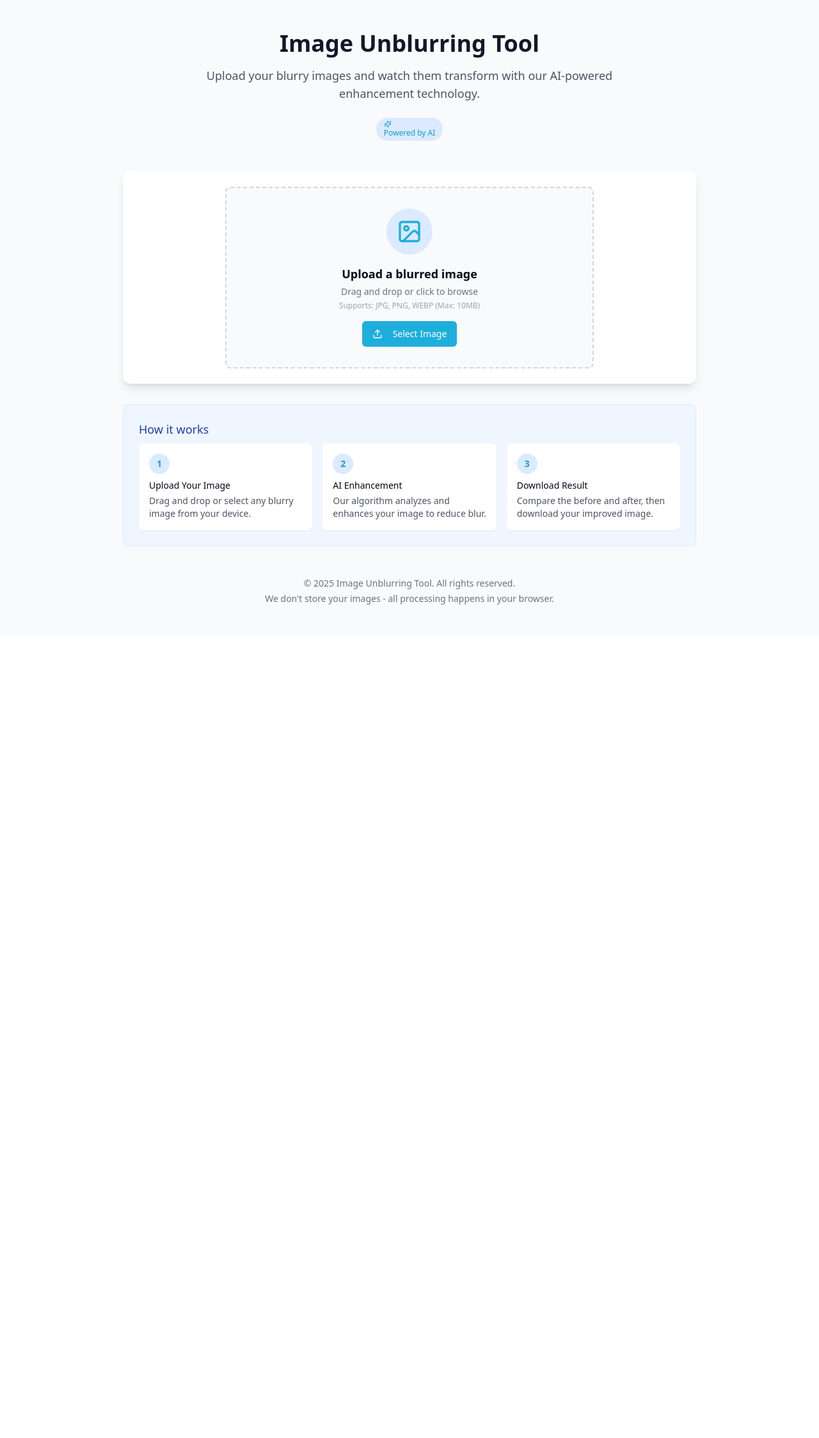
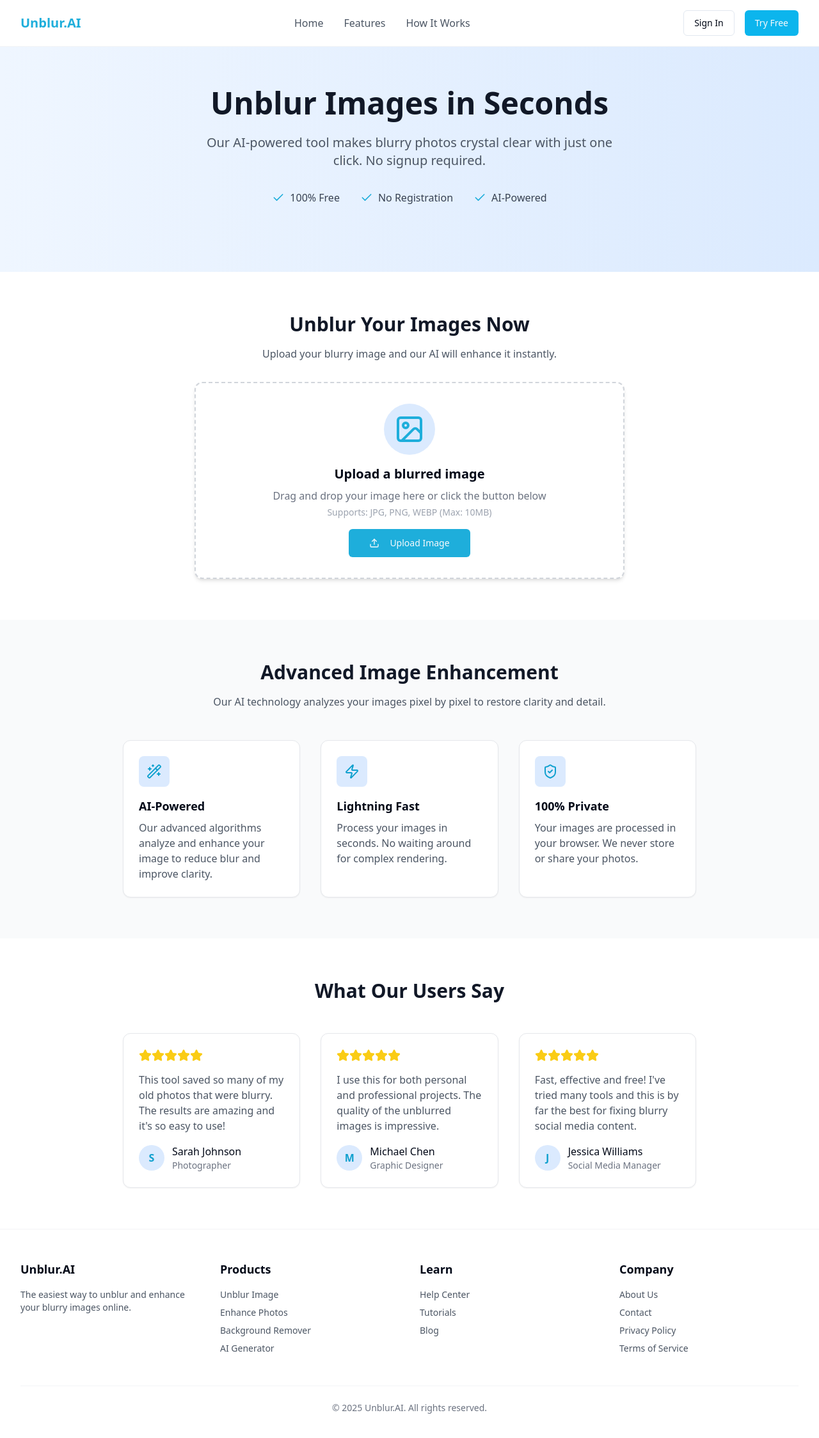
Before and after one commit to rahulkothuri/imageai, a React (Vite) app: page / in a window 1280 px wide. Shown: the top 2248 px of the page at 64% size. Before the commit the page ends 994 px from the top, so only its background shows below. Built offline with nearby package versions, Linux system fonts and the light colour scheme.

Commit message:
Refactor: Update UI to match fotor.com

```diff
--- /dev/null
+++ b/src/components/Banner.tsx
@@ -0,0 +1,34 @@
+
+import { Check } from "lucide-react";
+
+const Banner = () => {
+  return (
+    <div className="bg-gradient-to-r from-blue-50 to-blue-100 py-16 px-4 sm:px-6 lg:px-8">
+      <div className="max-w-4xl mx-auto text-center">
+        <h1 className="text-4xl sm:text-5xl font-bold text-gray-900 mb-6">
+          Unblur Images in Seconds
+        </h1>
+        <p className="text-xl text-gray-600 mb-8 mx-auto max-w-2xl">
+          Our AI-powered tool makes blurry photos crystal clear with just one click. No signup required.
+        </p>
+
+        <div className="flex justify-center space-x-8 mb-10">
+          <div className="flex items-center text-gray-700">
+            <Check className="h-5 w-5 text-blue-500 mr-2" />
+            <span>100% Free</span>
+          </div>
+          <div className="flex items-center text-gray-700">
+            <Check className="h-5 w-5 text-blue-500 mr-2" />
+            <span>No Registration</span>
+          </div>
+          <div className="flex items-center text-gray-700">
+            <Check className="h-5 w-5 text-blue-500 mr-2" />
+            <span>AI-Powered</span>
+          </div>
+        </div>
+      </div>
+    </div>
+  );
+};
+
+export default Banner;
--- /dev/null
+++ b/src/components/Features.tsx
@@ -0,0 +1,51 @@
+
+import { Wand2, Zap, ShieldCheck } from "lucide-react";
+
+const Features = () => {
+  return (
+    <div className="py-16 px-4 sm:px-6 lg:px-8 bg-gray-50">
+      <div className="max-w-4xl mx-auto">
+        <h2 className="text-3xl font-bold text-center text-gray-900 mb-4">
+          Advanced Image Enhancement
+        </h2>
+        <p className="text-center text-gray-600 mb-12 max-w-2xl mx-auto">
+          Our AI technology analyzes your images pixel by pixel to restore clarity and detail.
+        </p>
+
+        <div className="grid grid-cols-1 md:grid-cols-3 gap-8">
+          <div className="bg-white p-6 rounded-xl shadow-sm border border-gray-200">
+            <div className="w-12 h-12 bg-blue-100 rounded-lg flex items-center justify-center mb-4">
+              <Wand2 className="h-6 w-6 text-blue-600" />
+            </div>
+            <h3 className="text-lg font-semibold mb-2">AI-Powered</h3>
+            <p className="text-gray-600">
+              Our advanced algorithms analyze and enhance your image to reduce blur and improve clarity.
+            </p>
+          </div>
+
+          <div className="bg-white p-6 rounded-xl shadow-sm border border-gray-200">
+            <div className="w-12 h-12 bg-blue-100 rounded-lg flex items-center justify-center mb-4">
+              <Zap className="h-6 w-6 text-blue-600" />
+            </div>
+            <h3 className="text-lg font-semibold mb-2">Lightning Fast</h3>
+            <p className="text-gray-600">
+              Process your images in seconds. No waiting around for complex rendering.
+            </p>
+          </div>
+
+          <div className="bg-white p-6 rounded-xl shadow-sm border border-gray-200">
+            <div className="w-12 h-12 bg-blue-100 rounded-lg flex items-center justify-center mb-4">
+              <ShieldCheck className="h-6 w-6 text-blue-600" />
+            </div>
+            <h3 className="text-lg font-semibold mb-2">100% Private</h3>
+            <p className="text-gray-600">
+              Your images are processed in your browser. We never store or share your photos.
+            </p>
+          </div>
+        </div>
+      </div>
+    </div>
+  );
+};
+
+export default Features;
--- /dev/null
+++ b/src/components/Footer.tsx
@@ -0,0 +1,52 @@
+
+import { Link } from "react-router-dom";
+
+const Footer = () => {
+  return (
+    <footer className="bg-white border-t border-gray-100 py-12 px-4 sm:px-6 lg:px-8">
+      <div className="max-w-7xl mx-auto grid grid-cols-1 md:grid-cols-4 gap-8">
+        <div>
+          <h3 className="font-bold text-lg mb-4">Unblur.AI</h3>
+          <p className="text-gray-600 text-sm">
+            The easiest way to unblur and enhance your blurry images online.
+          </p>
+        </div>
+
+        <div>
+          <h3 className="font-bold text-lg mb-4">Products</h3>
+          <ul className="space-y-2 text-sm text-gray-600">
+            <li><Link to="/" className="hover:text-blue-500">Unblur Image</Link></li>
+            <li><Link to="/" className="hover:text-blue-500">Enhance Photos</Link></li>
+            <li><Link to="/" className="hover:text-blue-500">Background Remover</Link></li>
+            <li><Link to="/" className="hover:text-blue-500">AI Generator</Link></li>
+          </ul>
+        </div>
+
+        <div>
+          <h3 className="font-bold text-lg mb-4">Learn</h3>
+          <ul className="space-y-2 text-sm text-gray-600">
+            <li><Link to="/" className="hover:text-blue-500">Help Center</Link></li>
+            <li><Link to="/" className="hover:text-blue-500">Tutorials</Link></li>
+            <li><Link to="/" className="hover:text-blue-500">Blog</Link></li>
+          </ul>
+        </div>
+
+        <div>
+          <h3 className="font-bold text-lg mb-4">Company</h3>
+          <ul className="space-y-2 text-sm text-gray-600">
+            <li><Link to="/" className="hover:text-blue-500">About Us</Link></li>
+            <li><Link to="/" className="hover:text-blue-500">Contact</Link></li>
+            <li><Link to="/" className="hover:text-blue-500">Privacy Policy</Link></li>
+            <li><Link to="/" className="hover:text-blue-500">Terms of Service</Link></li>
+          </ul>
+        </div>
+      </div>
+
+      <div className="max-w-7xl mx-auto mt-12 pt-6 border-t border-gray-100 text-center text-sm text-gray-500">
+        <p>© {new Date().getFullYear()} Unblur.AI. All rights reserved.</p>
+      </div>
+    </footer>
+  );
+};
+
+export default Footer;
--- /dev/null
+++ b/src/components/Header.tsx
@@ -0,0 +1,38 @@
+
+import { Link } from "react-router-dom";
+import { Button } from "@/components/ui/button";
+
+const Header = () => {
+  return (
+    <header className="bg-white border-b border-gray-100 py-4 px-4 sm:px-6 lg:px-8">
+      <div className="max-w-7xl mx-auto flex items-center justify-between">
+        <div className="flex items-center">
+          <Link to="/" className="text-xl font-bold text-blue-500">
+            Unblur.AI
+          </Link>
+        </div>
+
+        <nav className="hidden md:flex items-center space-x-8">
+          <Link to="/" className="text-gray-600 hover:text-blue-500">
+            Home
+          </Link>
+          <Link to="/" className="text-gray-600 hover:text-blue-500">
+            Features
+          </Link>
+          <Link to="/" className="text-gray-600 hover:text-blue-500">
+            How It Works
+          </Link>
+        </nav>
+
+        <div className="flex items-center space-x-4">
+          <Button variant="outline" className="hidden md:inline-flex">
+            Sign In
+          </Button>
+          <Button>Try Free</Button>
+        </div>
+      </div>
+    </header>
+  );
+};
+
+export default Header;
--- a/src/components/ImageUploader.tsx
+++ b/src/components/ImageUploader.tsx
@@ -49,8 +49,8 @@ const ImageUploader = ({ onImageSelect, className }: ImageUploaderProps) => {
   return (
     <div
       className={cn(
-        "rounded-lg border-2 border-dashed p-8 transition-colors",
-        isDragging ? "border-blue-500 bg-blue-50" : "border-gray-300 bg-gray-50",
+        "rounded-xl border-2 border-dashed p-8 transition-colors text-center",
+        isDragging ? "border-blue-500 bg-blue-50" : "border-gray-300 bg-white",
         className
       )}
       onDragOver={handleDragOver}
@@ -59,23 +59,24 @@ const ImageUploader = ({ onImageSelect, className }: ImageUploaderProps) => {
     >
       <div className="flex flex-col items-center justify-center space-y-4">
         <div className="p-4 bg-blue-100 rounded-full">
-          <ImageIcon className="h-10 w-10 text-blue-500" />
+          <ImageIcon className="h-12 w-12 text-blue-500" />
         </div>
         <div className="text-center">
-          <h3 className="text-lg font-semibold">Upload a blurred image</h3>
-          <p className="text-sm text-gray-500 mt-1">
-            Drag and drop or click to browse
+          <h3 className="text-xl font-semibold">Upload a blurred image</h3>
+          <p className="text-gray-500 mt-2">
+            Drag and drop your image here or click the button below
           </p>
-          <p className="text-xs text-gray-400 mt-1">
+          <p className="text-sm text-gray-400 mt-1">
             Supports: JPG, PNG, WEBP (Max: 10MB)
           </p>
         </div>
         <Button
           onClick={handleButtonClick}
-          className="blue-button mt-4"
+          size="lg"
+          className="mt-4 bg-blue-500 hover:bg-blue-600"
         >
           <Upload className="h-4 w-4 mr-2" />
-          Select Image
+          Upload Image
         </Button>
         <input
           type="file"
--- /dev/null
+++ b/src/components/Testimonials.tsx
@@ -0,0 +1,56 @@
+
+import { Star } from "lucide-react";
+
+const Testimonials = () => {
+  return (
+    <div className="py-16 px-4 sm:px-6 lg:px-8 bg-white">
+      <div className="max-w-4xl mx-auto">
+        <h2 className="text-3xl font-bold text-center text-gray-900 mb-12">
+          What Our Users Say
+        </h2>
+
+        <div className="grid grid-cols-1 md:grid-cols-3 gap-8">
+          {testimonials.map((testimonial, index) => (
+            <div key={index} className="bg-white rounded-xl border border-gray-200 p-6 shadow-sm">
+              <div className="flex mb-4">
+                {[...Array(5)].map((_, i) => (
+                  <Star key={i} className="h-5 w-5 text-yellow-400 fill-yellow-400" />
+                ))}
+              </div>
+              <p className="text-gray-600 mb-4">{testimonial.text}</p>
+              <div className="flex items-center">
+                <div className="w-10 h-10 rounded-full bg-blue-100 flex items-center justify-center text-blue-600 font-bold">
+                  {testimonial.name.charAt(0)}
+                </div>
+                <div className="ml-3">
+                  <h4 className="font-medium">{testimonial.name}</h4>
+                  <p className="text-sm text-gray-500">{testimonial.title}</p>
+                </div>
+              </div>
+            </div>
+          ))}
+        </div>
+      </div>
+    </div>
+  );
+};
+
+const testimonials = [
+  {
+    name: "Sarah Johnson",
+    title: "Photographer",
+    text: "This tool saved so many of my old photos that were blurry. The results are amazing and it's so easy to use!"
+  },
+  {
+    name: "Michael Chen",
+    title: "Graphic Designer",
+    text: "I use this for both personal and professional projects. The quality of the unblurred images is impressive."
+  },
+  {
+    name: "Jessica Williams",
+    title: "Social Media Manager",
+    text: "Fast, effective and free! I've tried many tools and this is by far the best for fixing blurry social media content."
+  }
+];
+
+export default Testimonials;
--- a/src/pages/Index.tsx
+++ b/src/pages/Index.tsx
@@ -2,8 +2,13 @@
 import { useState } from "react";
 import { toast } from "sonner";
 import { Sparkles } from "lucide-react";
+import Header from "@/components/Header";
+import Banner from "@/components/Banner";
 import ImageUploader from "@/components/ImageUploader";
 import ImageComparison from "@/components/ImageComparison";
+import Features from "@/components/Features";
+import Testimonials from "@/components/Testimonials";
+import Footer from "@/components/Footer";
 import { unblurImage } from "@/services/imageService";
 
 const Index = () => {
@@ -51,30 +56,51 @@ const Index = () => {
   };
 
   return (
-    <div className="min-h-screen bg-gray-50 py-12 px-4 sm:px-6 lg:px-8">
-      <div className="max-w-4xl mx-auto">
-        <div className="text-center mb-12">
-          <h1 className="text-4xl font-bold text-gray-900 mb-4">
-            Image Unblurring Tool
-          </h1>
-          <p className="text-lg text-gray-600 max-w-2xl mx-auto">
-            Upload your blurry images and watch them transform with our AI-powered enhancement technology.
-          </p>
-          <div className="mt-6 inline-block">
-            <span className="subtle-badge flex items-center">
-              <Sparkles className="h-3 w-3 mr-1" />
-              Powered by AI
-            </span>
+    <div className="min-h-screen bg-white">
+      <Header />
+
+      {!originalImage && (
+        <>
+          <Banner />
+
+          <div className="py-16 px-4 sm:px-6 lg:px-8">
+            <div className="max-w-4xl mx-auto">
+              <div className="text-center mb-8">
+                <h2 className="text-3xl font-bold text-gray-900 mb-4">
+                  Unblur Your Images Now
+                </h2>
+                <p className="text-gray-600 max-w-2xl mx-auto">
+                  Upload your blurry image and our AI will enhance it instantly.
+                </p>
+              </div>
+
+              <ImageUploader
+                onImageSelect={handleImageSelect}
+                className="max-w-2xl mx-auto shadow-md"
+              />
+            </div>
           </div>
-        </div>
 
-        <div className="bg-white rounded-xl shadow-lg p-6 mb-8 animate-fade-in">
-          {!originalImage ? (
-            <ImageUploader
-              onImageSelect={handleImageSelect}
-              className="max-w-xl mx-auto"
-            />
-          ) : (
+          <Features />
+          <Testimonials />
+        </>
+      )}
+
+      {originalImage && (
+        <div className="py-12 px-4 sm:px-6 lg:px-8 bg-white">
+          <div className="max-w-5xl mx-auto">
+            <div className="text-center mb-8">
+              <h2 className="text-3xl font-bold text-gray-900 mb-4">
+                Image Enhancement Results
+              </h2>
+              <div className="inline-block bg-blue-50 px-4 py-2 rounded-full">
+                <span className="flex items-center text-blue-600 text-sm font-medium">
+                  <Sparkles className="h-4 w-4 mr-1" />
+                  Enhanced with AI Technology
+                </span>
+              </div>
+            </div>
+
             <ImageComparison
               originalImage={originalImage}
               processedImage={processedImage}
@@ -82,35 +108,11 @@ const Index = () => {
               fileName={selectedFile?.name || "image"}
               onReset={handleReset}
             />
-          )}
-        </div>
-
-        <div className="bg-blue-50 rounded-lg p-6 border border-blue-100">
-          <h3 className="text-lg font-medium text-blue-800 mb-2">How it works</h3>
-          <div className="grid grid-cols-1 md:grid-cols-3 gap-4 text-sm">
-            <div className="bg-white p-4 rounded-lg shadow-sm">
-              <div className="w-8 h-8 flex items-center justify-center bg-blue-100 rounded-full text-blue-600 font-bold mb-2">1</div>
-              <h4 className="font-medium mb-1">Upload Your Image</h4>
-              <p className="text-gray-600">Drag and drop or select any blurry image from your device.</p>
-            </div>
-            <div className="bg-white p-4 rounded-lg shadow-sm">
-              <div className="w-8 h-8 flex items-center justify-center bg-blue-100 rounded-full text-blue-600 font-bold mb-2">2</div>
-              <h4 className="font-medium mb-1">AI Enhancement</h4>
-              <p className="text-gray-600">Our algorithm analyzes and enhances your image to reduce blur.</p>
-            </div>
-            <div className="bg-white p-4 rounded-lg shadow-sm">
-              <div className="w-8 h-8 flex items-center justify-center bg-blue-100 rounded-full text-blue-600 font-bold mb-2">3</div>
-              <h4 className="font-medium mb-1">Download Result</h4>
-              <p className="text-gray-600">Compare the before and after, then download your improved image.</p>
-            </div>
           </div>
         </div>
+      )}
 
-        <footer className="mt-12 text-center text-sm text-gray-500">
-          <p>© {new Date().getFullYear()} Image Unblurring Tool. All rights reserved.</p>
-          <p className="mt-1">We don't store your images - all processing happens in your browser.</p>
-        </footer>
-      </div>
+      <Footer />
     </div>
   );
 };
```
